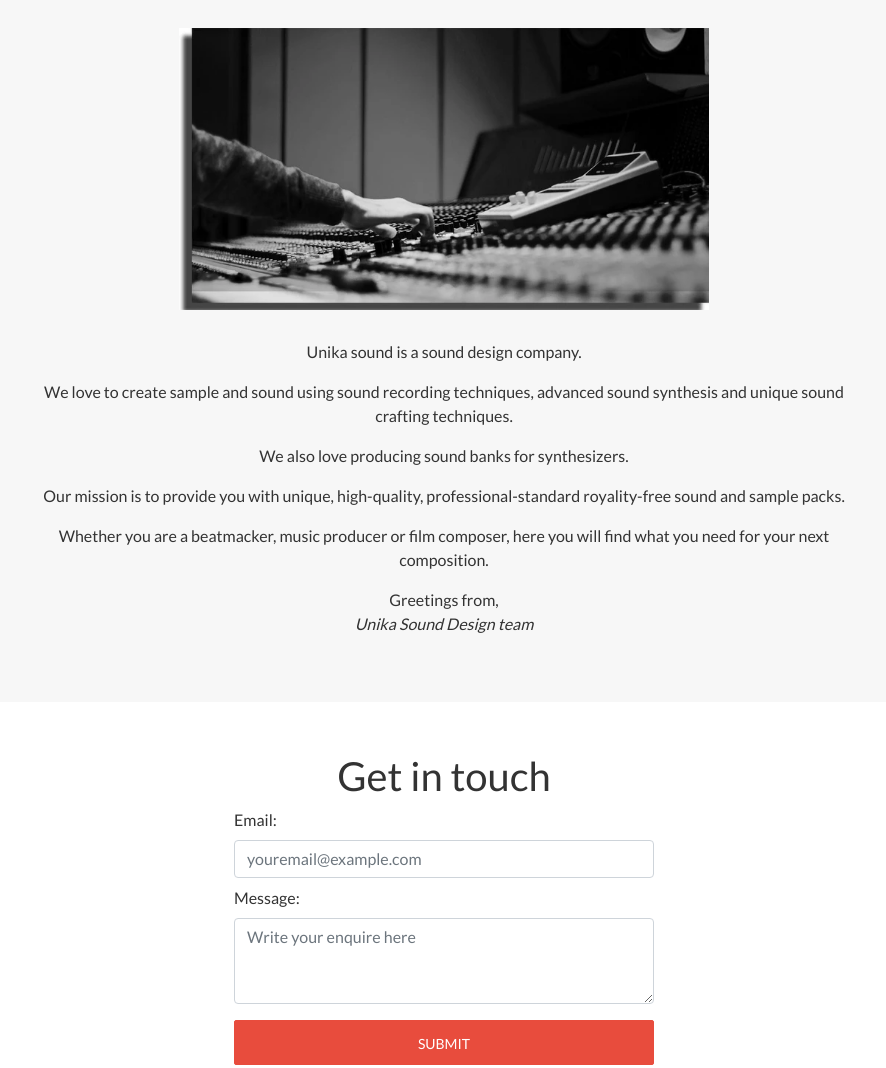
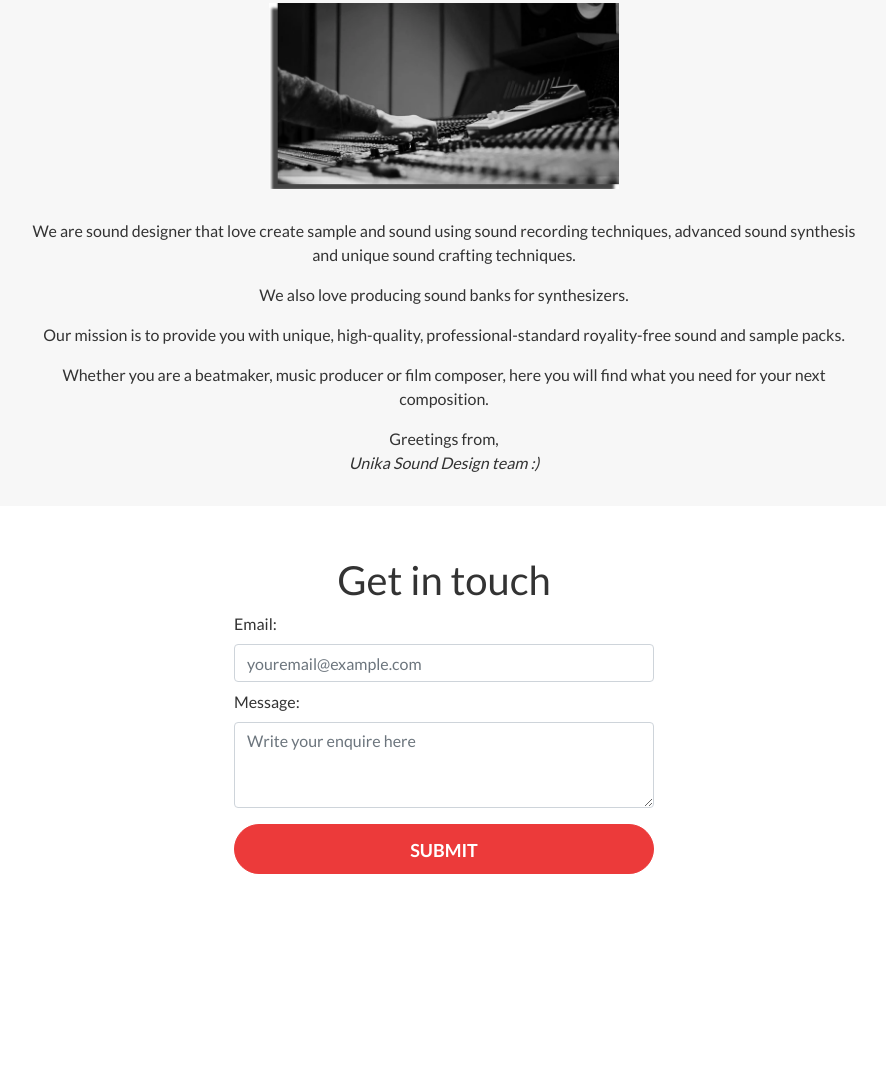
Before and after one commit to unikasound/unikasound.github.io, a plain HTML site: page index.html in a window 1280 px wide. Shown: the part 1567-2635 px from the top of the page, without its empty margins (196-1082 px from the left). Drawn offline with nearby package versions, Linux system fonts and the light colour scheme.

Commit message:
some css modifier

```diff
--- a/css/style.css
+++ b/css/style.css
@@ -6,7 +6,7 @@ body {
     max-width: 1020px;
 }
 .product {
-    padding: 50px 0px 50px 0px;
+    padding: 50px 10px 50px 18px;
 }
 .product h1 {
     font-size: 2rem;
@@ -28,25 +28,25 @@ body {
     padding: 0;
     padding-right: 30px;
     padding-left: 30px;
-    height: 45px;
-    line-height: 45px;
+    height: 50px;
+    line-height: 50px;
     text-align: center;
-    font-size: 14px;
+    font-size: 18px;
     font-family: "Lato", sans-serif;
     text-transform: uppercase;
     display: inline-block;
     overflow: hidden;
     outline: none;
-    border-radius: 2px;
-    font-weight: 400;
+    border-radius: 50px;
+    font-weight: 700;
     color: white;
     position: relative;
     text-decoration: none !important;
     -webkit-transition: all .4s ease;
     -o-transition: all .4s ease;
     transition: all .4s ease;
-    background-color: #E84C3D;
-    border-color: #E84C3D;
+    background-color: #ec3a3a;
+    border-color: #ec3a3a;
 }
 
 .btn-primary:hover, .btn-primary:focus, .btn-primary:active {
@@ -68,12 +68,12 @@ body {
 #about-us {
     background: #f7f7f7 !important;
     border-radius: 3px;
-    padding: 50px 85px;
+    padding: 15px 85px;
     margin-top: 50px;
 }
 
 .studio-pic {
-    max-width: 530px;
+    max-width: 350px;
     margin-top: 30px;
     margin-bottom: 30px;
 }
--- a/index.html
+++ b/index.html
@@ -91,9 +91,8 @@
     <section id="about-us" class="container text-center">
       <h1 class="text-center">About us</h1>
       <img src="./img/studio.webp" class="studio-pic" />
-      <p>Unika sound is a sound design company.</p>
 
-      <p>We love to create sample and sound using sound recording techniques, advanced sound synthesis and unique sound crafting techniques.</p>
+      <p>We are sound designer that love create sample and sound using sound recording techniques, advanced sound synthesis and unique sound crafting techniques.</p>
 
       <p>
         We also love producing sound banks for synthesizers.
@@ -103,11 +102,11 @@
 
 
 
-      <p>Whether you are a beatmacker, music producer or film composer, here you will find what you need for your next composition.</p>
+      <p>Whether you are a beatmaker, music producer or film composer, here you will find what you need for your next composition.</p>
 
       <p>
         Greetings from,<br />
-        <i>Unika Sound Design team</i>
+        <i>Unika Sound Design team :)</i>
       </p>
 
     </section>
```
